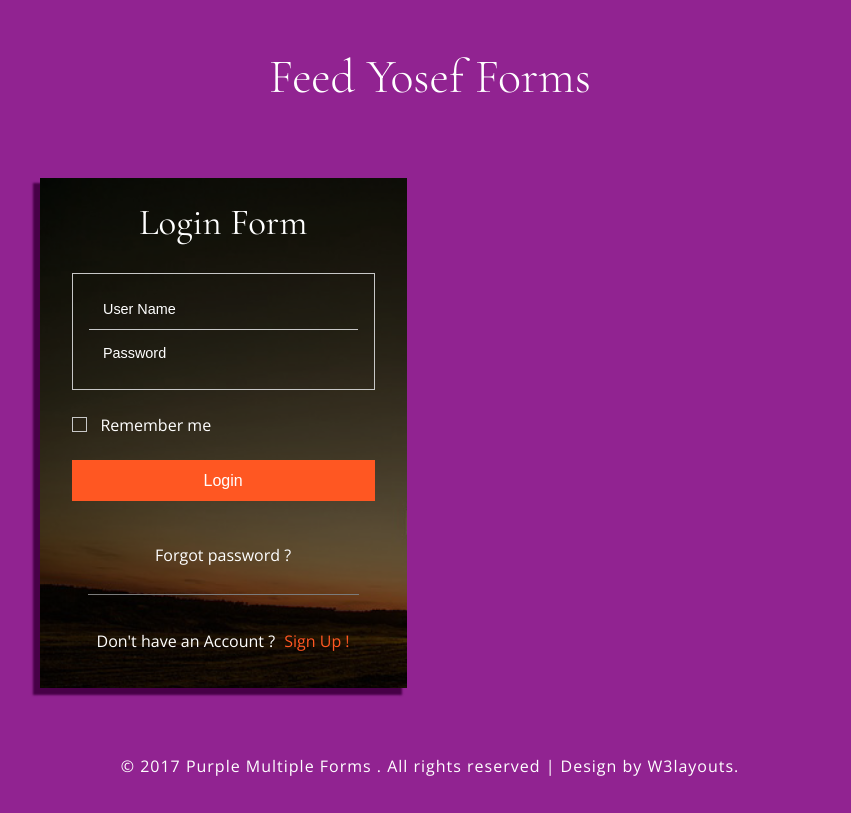
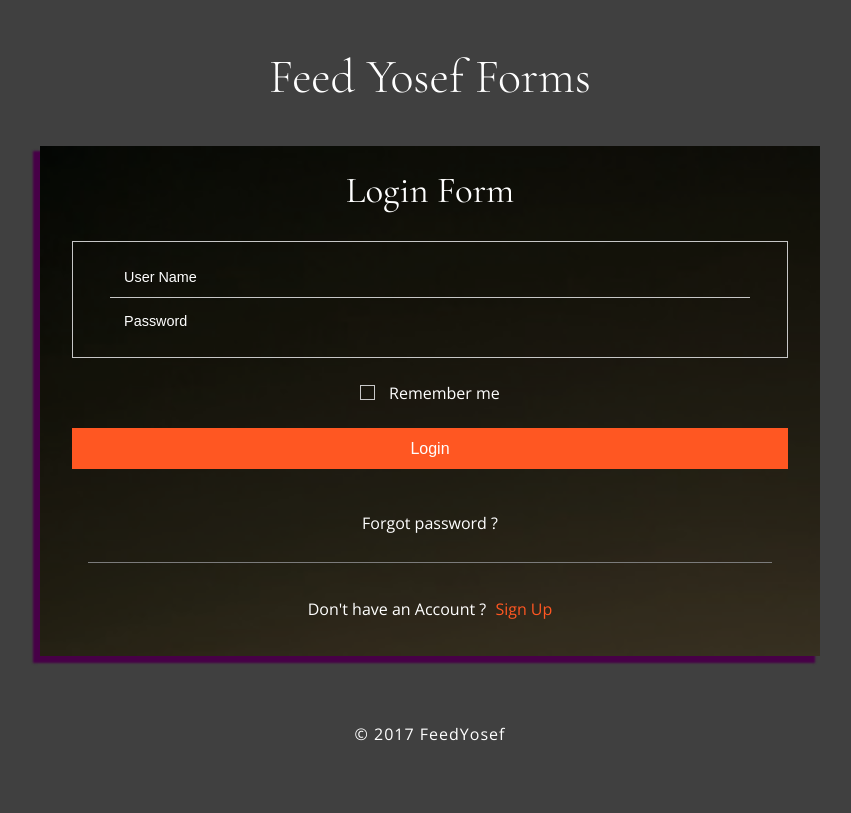
Before and after one commit to graysonfenwick/CodeLinc2017, a PHP site: page / in a window 1280 px wide. Shown: the whole page, without its empty margins (210-1061 px from the left). After the commit the page ends 741 px from the top, so only its background shows below. Run offline with PHP 8.4, Linux system fonts and the light colour scheme.

Commit message:
Login w/ color change

```diff
--- a/site/css/style.css
+++ b/site/css/style.css
@@ -29,7 +29,7 @@ img{max-width:100%;}
 /*-- end reset --*/
 body {
     font-family: 'Open Sans', sans-serif;
-    background:#912391;
+    background: #404040; /*#912391;*/
     background-attachment: fixed;
 }
 h1 {
--- a/site/index.html
+++ b/site/index.html
@@ -22,14 +22,14 @@ License URL: http://creativecommons.org/licenses/by/3.0/
 </head>
 <body>
 	<!-- agileits-main -->
-	<div class="agileits-main">
+	<div class="agileits-main" >
 		<h1>Feed Yosef Forms</h1>
 		<div class="w3lmain-info">
 			<!-- agileits-main-row-one -->
 			<div class="agileitsmain-row">
-				<div class="profile-w3grid float-lt">
+				<div align="center"> <!-- class="profile-w3grid float-lt">
 					<!-- login form one -->
-					<div class="login-form">
+					<div class="login-form" >
 						<div class="agile-row">
 							<h2>Login Form</h2>
 							<div class="login-agileits-top">
@@ -47,7 +47,7 @@ License URL: http://creativecommons.org/licenses/by/3.0/
 							</div>
 							<div class="login-agileits-bottom">
 								<p><a href="#">Forgot password ?</a></p>
-								<p class="w3ls-line">Don't have an Account ? <a href="#">Sign Up !</a></p>
+								<p class="w3ls-line">Don't have an Account ? <a href="#">Sign Up</a></p>
 							</div>
 						</div>
 					</div>
@@ -158,7 +158,7 @@ License URL: http://creativecommons.org/licenses/by/3.0/
 	<!-- //agileits-main -->
 	<!-- copyright -->
 	<div class="copyright">
-		<p>© 2017 Purple Multiple Forms . All rights reserved | Design by <a href="http://w3layouts.com/" target="_blank">W3layouts.</a></p>
+		<p>© 2017 FeedYosef</p>
 	</div>
 	<!-- //copyright -->
 </body>
```
